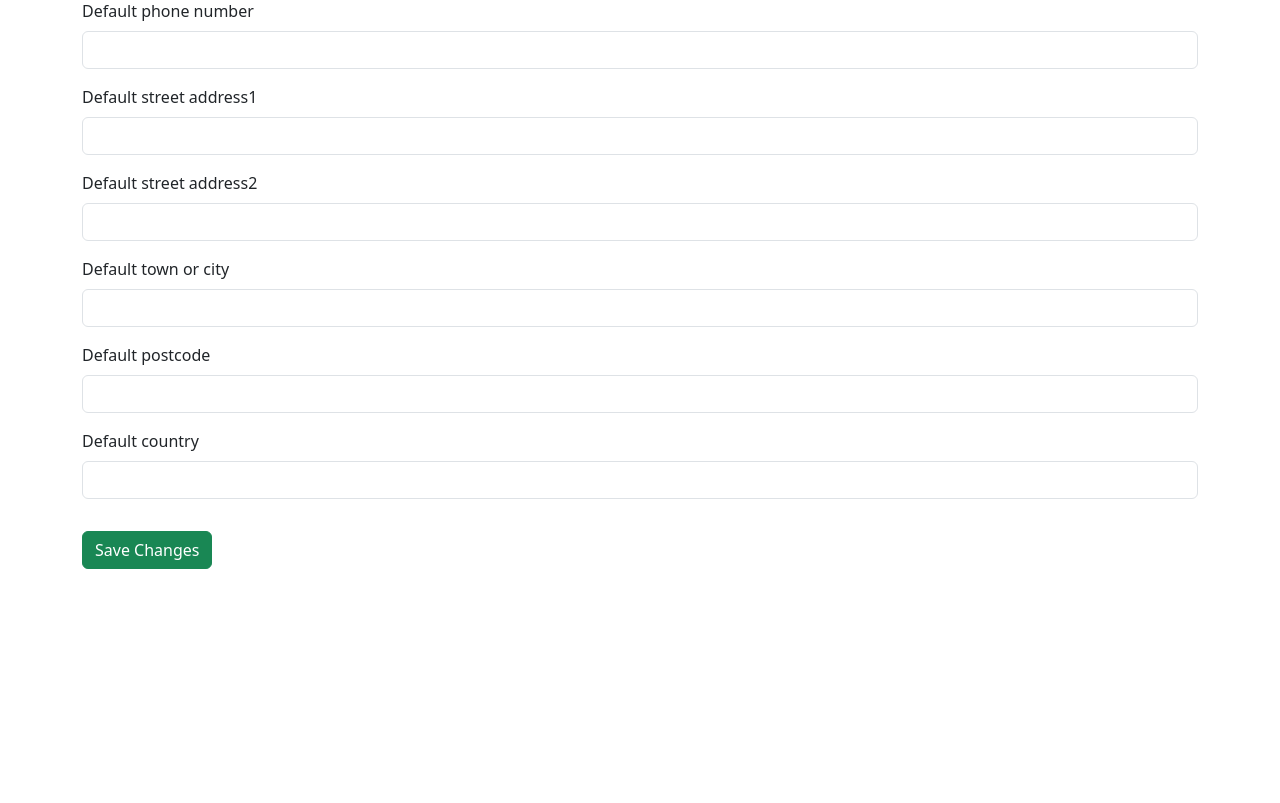
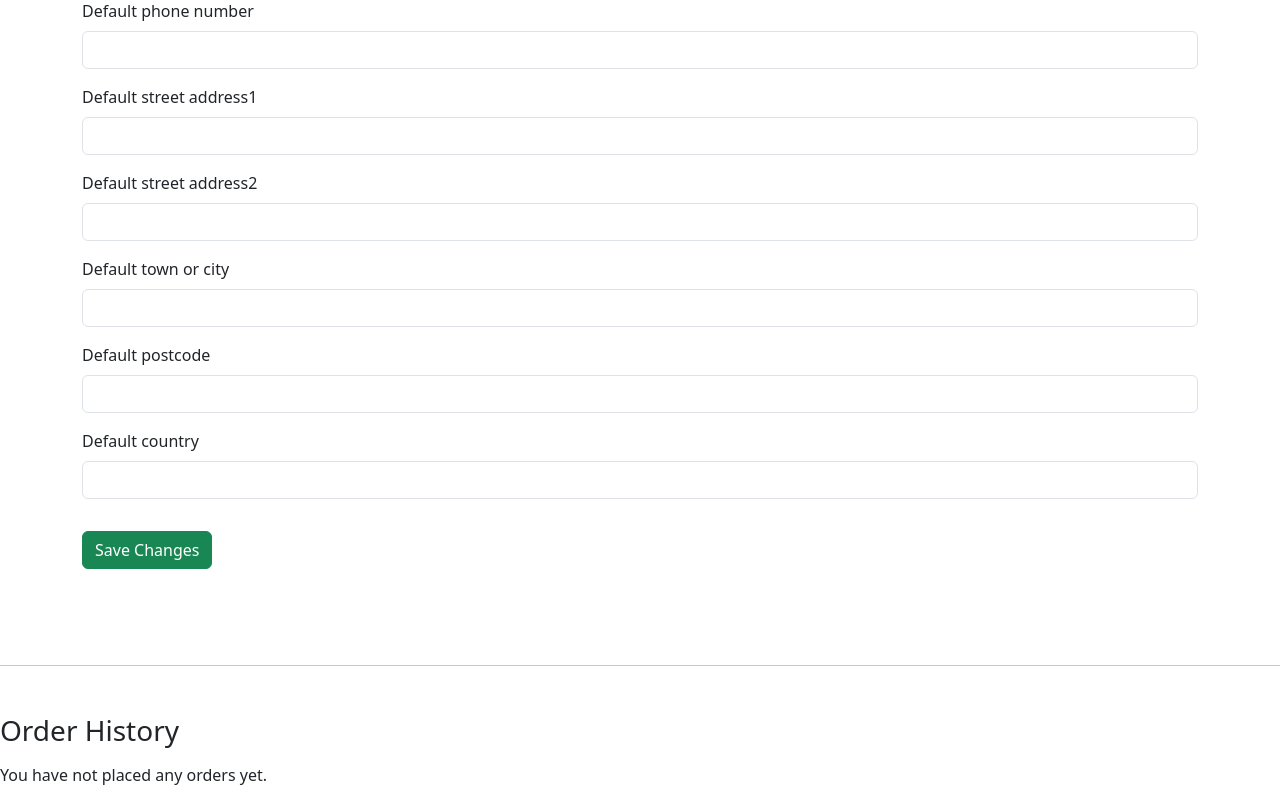
Before and after one commit to Tafari-K/fithub, a Django app: page /profile/ in a window 1280 px wide. Shown: the part 168-971 px from the top of the page. Before the commit the page ends 737 px from the top, so only its background shows below. Run offline with Django 5.2, Linux system fonts and the light colour scheme; a user stored in the database is signed in; data comes from the database, SQL or seed files in the repository; data that the repository does not hold is empty; some libraries are stand-ins or nearby versions.

Commit message:
Added order history to profile page and updated profile view logic to retrieve user orders

```diff
--- a/profiles/templates/profiles/profile.html
+++ b/profiles/templates/profiles/profile.html
@@ -11,4 +11,37 @@
         <button type="submit" class="btn btn-success mt-3">Save Changes</button>
     </form>
 </div>
+<hr class="my-5">
+
+<h3 class="mb-3">Order History</h3>
+
+{% if orders %}
+    <table class="table">
+        <thead>
+            <tr>
+                <th>Order Number</th>
+                <th>Date</th>
+                <th>Total</th>
+            </tr>
+        </thead>
+        <tbody>
+
+        {% for order in orders %}
+
+        <tr>
+            <td>#{{ order.id }}</td>
+            <td>{{ order.date|date:"d M Y" }}</td>
+            <td>£{{ order.order_total }}</td>
+        </tr>
+
+        {% endfor %}
+
+        </tbody>
+    </table>
+
+{% else %}
+
+<p>You have not placed any orders yet.</p>
+
+{% endif %}
 {% endblock %}
--- a/profiles/views.py
+++ b/profiles/views.py
@@ -4,18 +4,29 @@ from django.shortcuts import render
 
 from .forms import UserProfileForm
 from .models import UserProfile
+from checkout.models import Order
 
 
 @login_required
 def profile(request):
+
     profile, created = UserProfile.objects.get_or_create(user=request.user)
 
     if request.method == 'POST':
         form = UserProfileForm(request.POST, instance=profile)
+
         if form.is_valid():
             form.save()
             messages.success(request, 'Profile updated successfully.')
+
     else:
         form = UserProfileForm(instance=profile)
 
-    return render(request, 'profiles/profile.html', {'form': form})
+    orders = Order.objects.filter(email=request.user.email).order_by('-date')
+
+    context = {
+        'form': form,
+        'orders': orders,
+    }
+
+    return render(request, 'profiles/profile.html', context)
```
